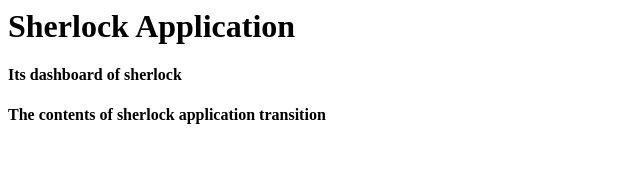
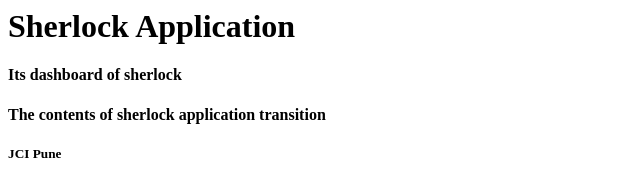
Before and after one commit to SameerBagban/NodeJSApplication, a website: page index.html in a window 1280 px wide. Shown: the full height of the page, 0-640 px from the left. Drawn offline with Linux system fonts and the light colour scheme.

Commit message:
added new content

```diff
--- a/index.html
+++ b/index.html
@@ -8,6 +8,7 @@
     <h1>Sherlock Application</h1>
     <h4>Its dashboard of sherlock</h4>
     <h4>The contents of sherlock application transition</h4>
+    <h5>JCI Pune</h5>
   </body>
 
 </html>
```
